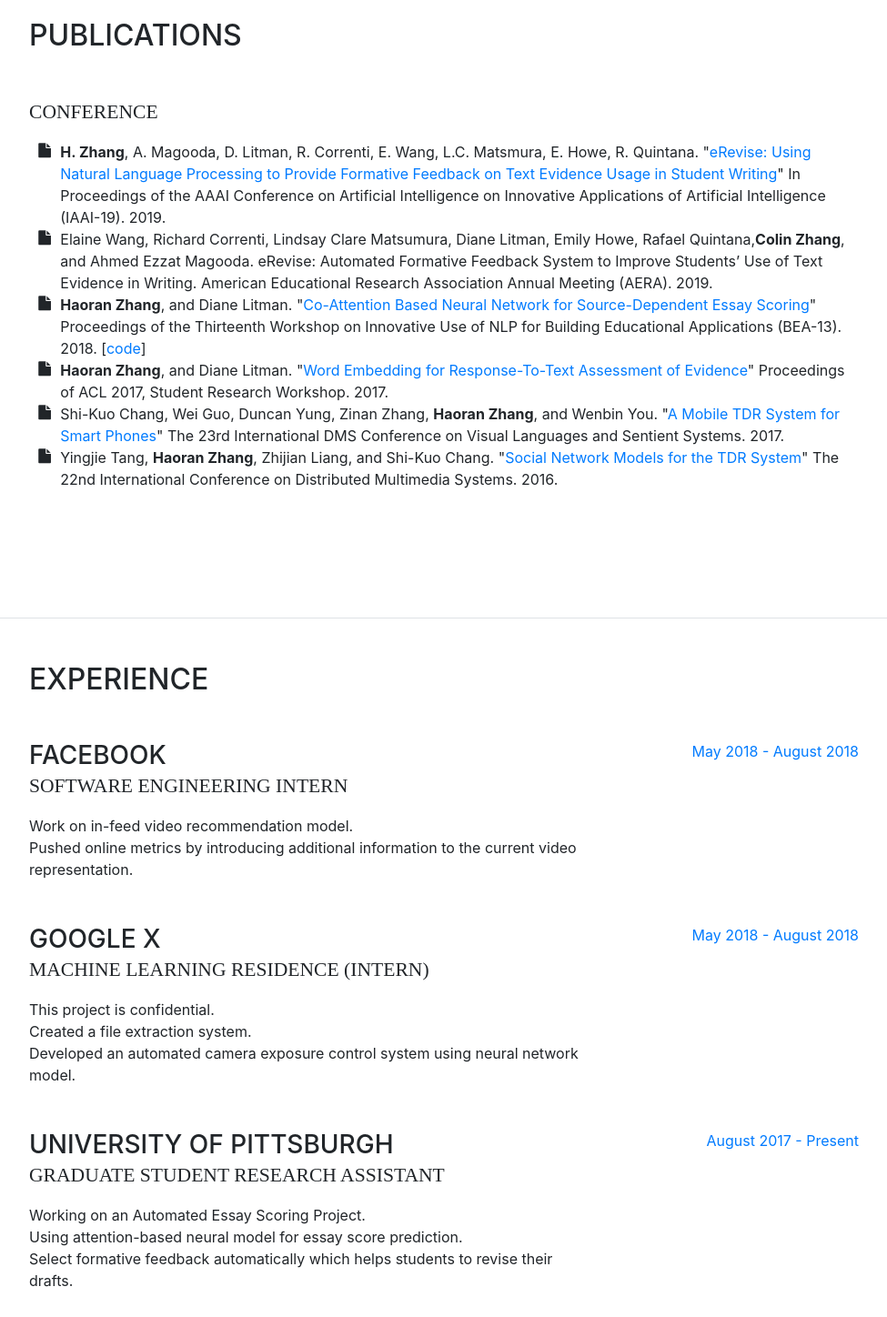
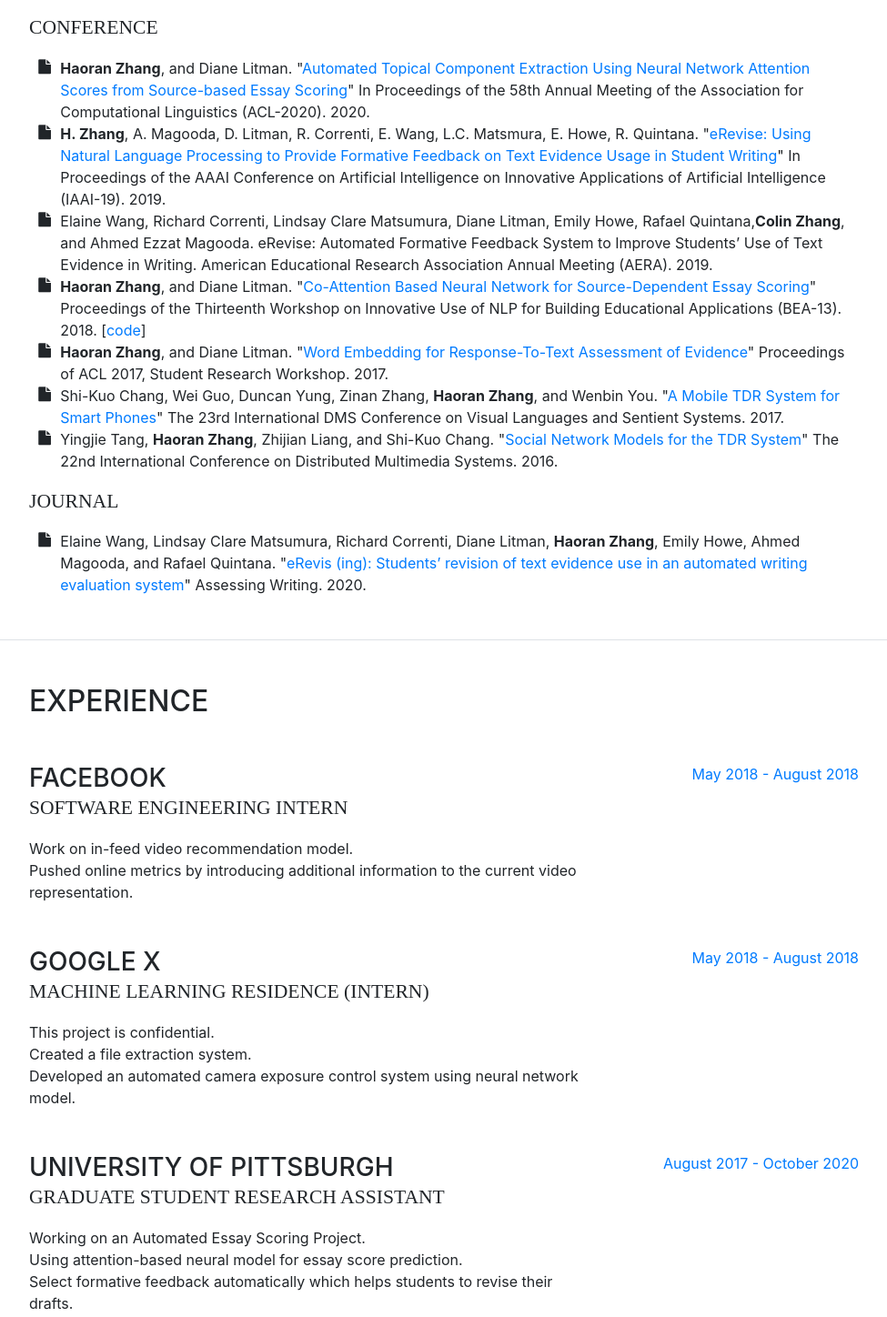
Before and after one commit to Rokeer/academic, a website with bundled scripts: page index.html in a window 1280 px wide. Shown: the part 1720-3168 px from the top of the page at 91% size, without its empty margins (288-1263 px from the left). Built offline with nearby package versions, Linux system fonts and the light colour scheme; a web font is replaced by a local one.

Commit message:
update new papers and cv

```diff
--- a/index.html
+++ b/index.html
@@ -171,6 +171,9 @@
           <ul class="fa-ul mb-0">
             <li>
               <i class="fa-li fa fa-file"></i>
+              <b>Haoran Zhang</b>, and Diane Litman. "<a target="_blank" href=files/publications/2020.acl-main.759.pdf>Automated Topical Component Extraction Using Neural Network Attention Scores from Source-based Essay Scoring</a>" In Proceedings of the 58th Annual Meeting of the Association for Computational Linguistics (ACL-2020). 2020.</li>
+            <li>
+              <i class="fa-li fa fa-file"></i>
               <b>H. Zhang</b>, A. Magooda, D. Litman, R. Correnti, E. Wang, L.C. Matsmura, E. Howe, R. Quintana. "<a target="_blank" href=files/publications/5025-Article-Text-8088-1-10-20190709.pdf>eRevise: Using Natural Language Processing to Provide Formative Feedback on Text Evidence Usage in Student Writing</a>" In Proceedings of the AAAI Conference on Artificial Intelligence on Innovative Applications of Artificial Intelligence (IAAI-19). 2019.</li>
             <li>
               <i class="fa-li fa fa-file"></i>
@@ -188,7 +191,18 @@
               <i class="fa-li fa fa-file"></i>
               Yingjie Tang, <b>Haoran Zhang</b>, Zhijian Liang, and Shi-Kuo Chang. "<a target="_blank" href=files/publications/dms16paper_49.pdf>Social Network Models for the TDR System</a>" The 22nd International Conference on Distributed Multimedia Systems. 2016.</li>
           </ul>
+
+          <div class="subheading mb-3"></div>
+
+          <div class="subheading mb-3">Journal</div>
+          <ul class="fa-ul mb-0">
+            <li>
+              <i class="fa-li fa fa-file"></i>
+              Elaine Wang, Lindsay Clare Matsumura, Richard Correnti, Diane Litman, <b>Haoran Zhang</b>, Emily Howe, Ahmed Magooda, and Rafael Quintana. "<a target="_blank" href=https://doi.org/10.1016/j.asw.2020.100449>eRevis (ing): Students’ revision of text evidence use in an automated writing evaluation system</a>" Assessing Writing. 2020.</li>
+          </ul>
         </div>
+
+
       </section>
 
       <section class="resume-section p-3 p-lg-5 d-flex flex-column" id="experience">
@@ -229,7 +243,7 @@
               <div>Select formative feedback automatically which helps students to revise their drafts.</div>
             </div>
             <div class="resume-date text-md-right">
-              <span class="text-primary">August 2017 - Present</span>
+              <span class="text-primary">August 2017 - October 2020</span>
             </div>
           </div>
 
```
Also changed, not shown: 2 other files.
